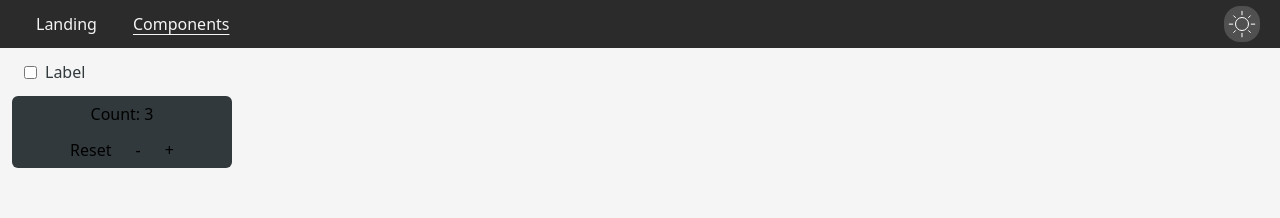
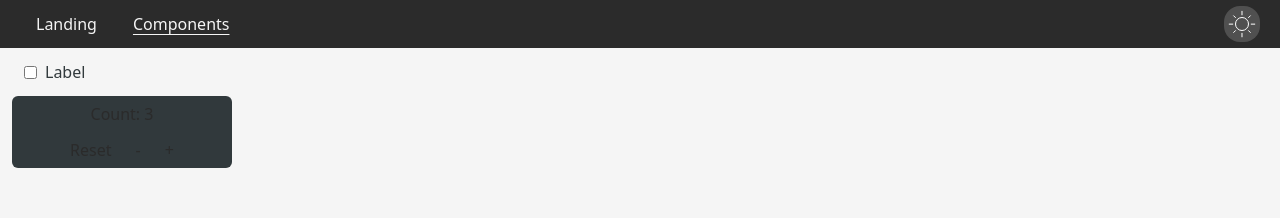
Before and after one commit to MortimerMarsyja/v-trebuchet, a React (Vite) app: page /components in a window 1280 px wide. Shown: the top 218 px of the page. Built offline with nearby package versions, Linux system fonts and the light colour scheme.

Commit message:
counter colors

```diff
--- a/src/00-components/Counter/Counter.tsx
+++ b/src/00-components/Counter/Counter.tsx
@@ -8,7 +8,7 @@ const Counter = ({ initialCount }: { initialCount: number }) => {
     counterInit
   );
   return (
-    <div className="flex bg-dark items-center flex-wrap flex-col w-[220px] justify-items-start rounded-md dark:text-light dark:bg-darker">
+    <div className="flex bg-dark text-darker items-center flex-wrap flex-col w-[220px] justify-items-start rounded-md dark:text-light dark:bg-darker">
       <div className="h-[36px] flex items-center">Count: {state.count}</div>
       <div className="flex flex-wrap">
         <button
```
